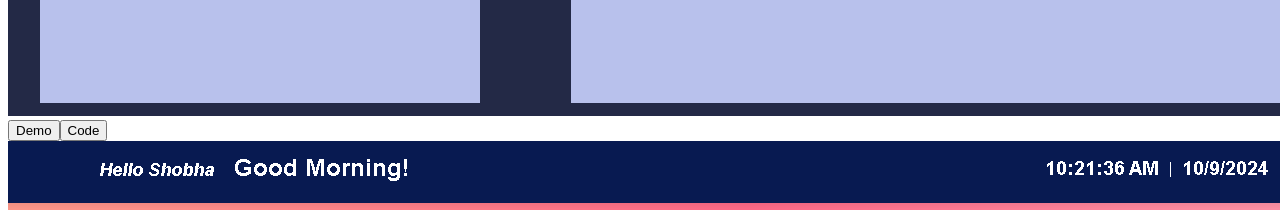
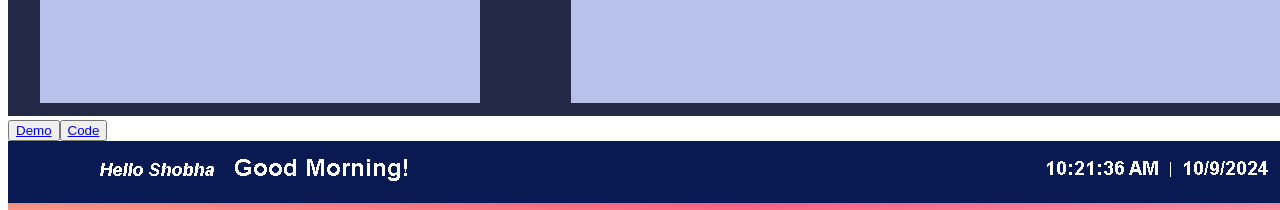
Before and after one commit to codewithtarde9370/About-Me, a React (Create React App) app: page / in a window 1280 px wide. Shown: the part 2000-2210 px from the top of the page. Built offline with nearby package versions, Linux system fonts and the light colour scheme.

Commit message:
final commit

```diff
--- a/src/Views/Portfolio/Portfolio.js
+++ b/src/Views/Portfolio/Portfolio.js
@@ -8,15 +8,21 @@ function Portfolio() {
     const portfolios=[
         {
             id:1,
-            src:QuickLinks
+            src:QuickLinks,
+            demo:"https://ftb-link.netlify.app/login",
+            code:"https://github.com/codewithtarde9370/FTB_link.git",
         },
         {
             id:2,
-            src:ExpenseTracker
+            src:ExpenseTracker,
+            demo:"https://healthyblogs-tardetejasvi.netlify.app/",
+            code:"https://github.com/codewithtarde9370/Blog-App.git"
         },
         {
             id:3,
-            src:AddTasks
+            src:AddTasks,
+            demo:"https://addtasks-reactapp-bytardetejasvi.netlify.app/",
+            code:"https://github.com/codewithtarde9370/todolist-using-react.git"
         },
     ]
   return (
@@ -34,7 +40,7 @@ function Portfolio() {
             <div className='grid sm:grid-cols-2 md:grid-cols-3 gap-8 px-12 sm:px-0'>
 
             {
-             portfolios.map(({id,src}) => {
+             portfolios.map(({id,src,demo,code}) => {
                 return(
                 <div key={id} className='shadow-md shadow-gray-600 rounded-lg'>
 
@@ -44,8 +50,8 @@ function Portfolio() {
                     alt='work glimpse'/>
 
                     <div className='flex justify-center items-center'>
-                        <button className='w-1/2 px-6 py-3 m-4 duration-200 hover:scale-105'>Demo </button>
-                        <button className='w-1/2 px-6 py-3 m-4 duration-200 hover:scale-105'>Code</button>
+                        <button className='w-1/2 px-6 py-3 m-4 duration-200 hover:scale-105'><a href={demo} target='_blank'>Demo</a> </button>
+                        <button className='w-1/2 px-6 py-3 m-4 duration-200 hover:scale-105'><a href={code} target='_blank'>Code</a></button>
                     </div>
 
                 </div>
```
Also changed, not shown: src/Assets/portfolio/blog.png (added).
